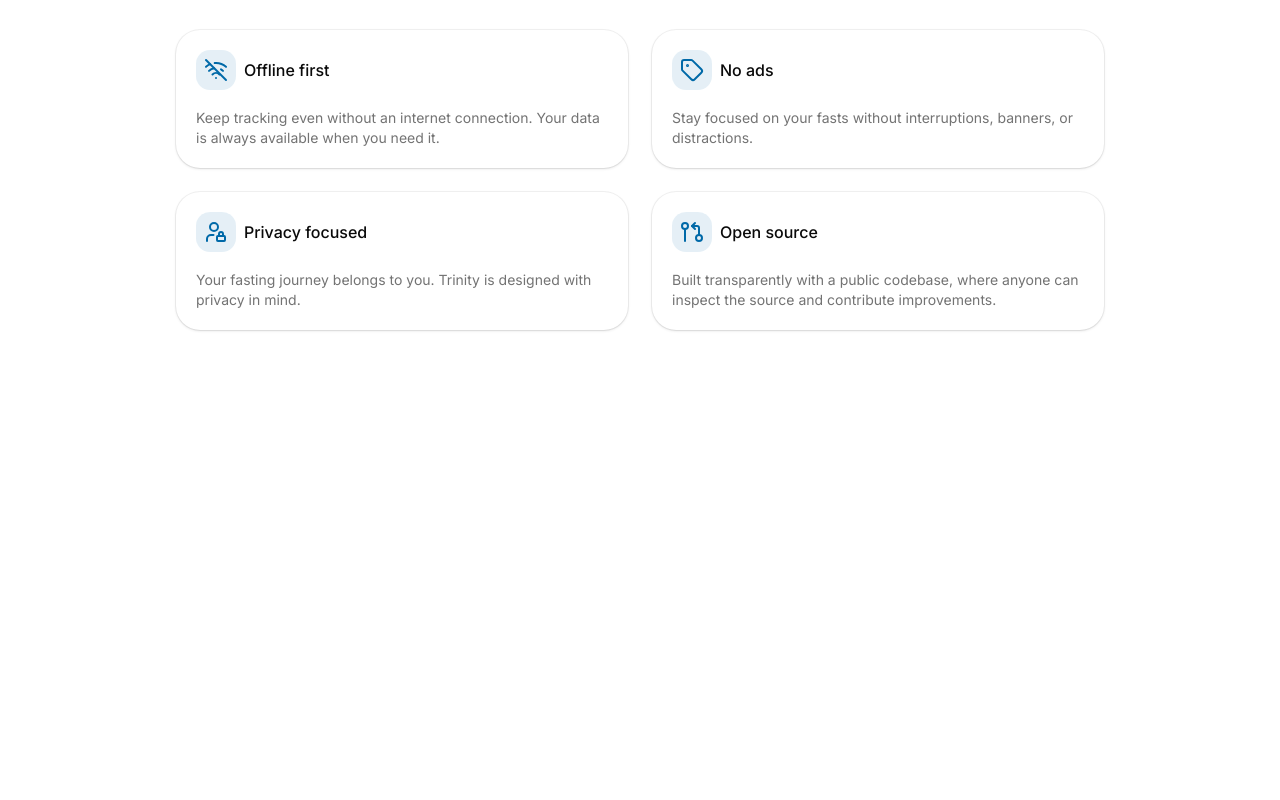
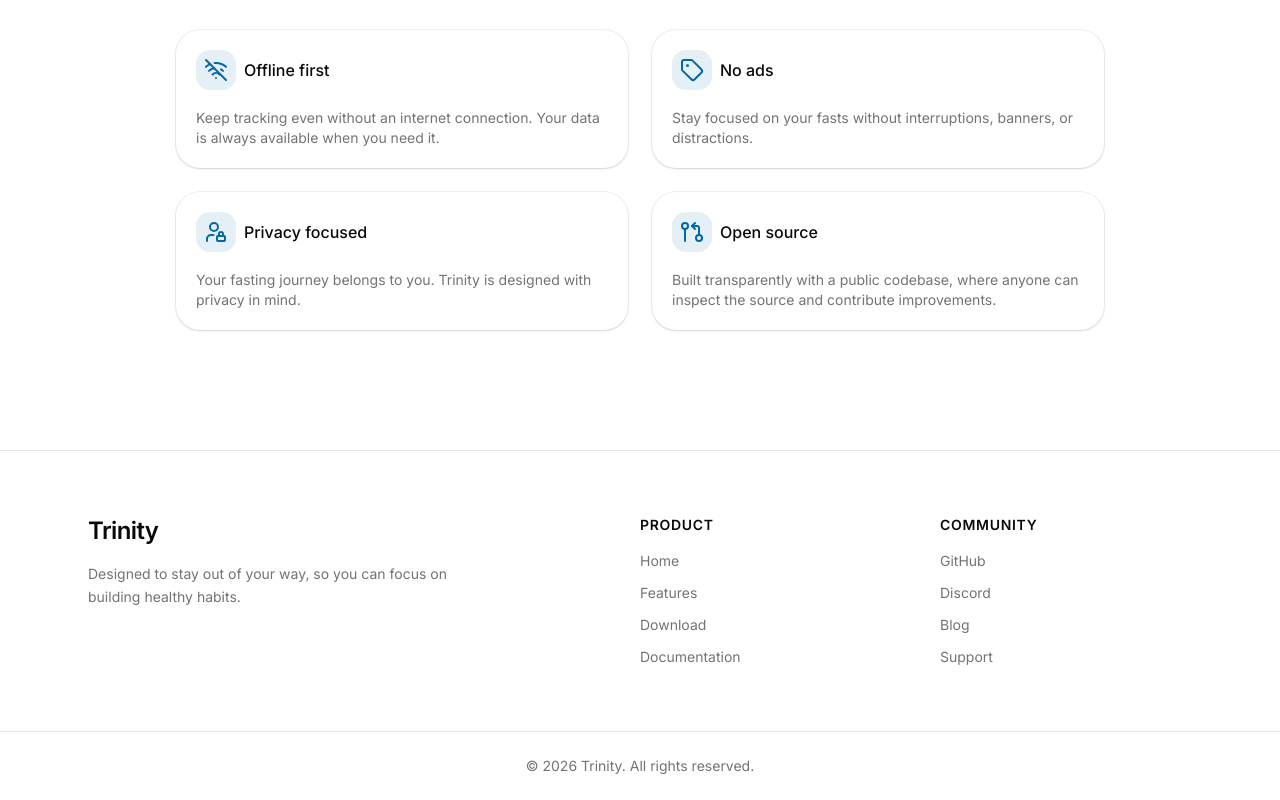
Before and after one commit to shravzzv/trinity, a Next.js app: page / in a window 1280 px wide. Shown: the part 1311-2111 px from the top of the page. Before the commit the page ends 1777 px from the top, so only its background shows below. Built offline with nearby package versions, Linux system fonts and the light colour scheme.

Commit message:
feat: add site footer

```diff
--- a/app/(site)/layout.tsx
+++ b/app/(site)/layout.tsx
@@ -1,3 +1,4 @@
+import SiteFooter from '@/components/site-footer'
 import SiteNavbar from '@/components/site-navbar'
 
 export default function Layout({
@@ -9,6 +10,7 @@ export default function Layout({
     <>
       <SiteNavbar />
       <main className='p-6'>{children}</main>
+      <SiteFooter />
     </>
   )
 }
--- a/app/(site)/page.tsx
+++ b/app/(site)/page.tsx
@@ -143,7 +143,7 @@ export default function Page() {
         </div>
       </motion.div>
 
-      <section className='mx-auto w-full max-w-6xl space-y-12 px-6 py-20 md:p-28'>
+      <section className='mx-auto w-full max-w-6xl space-y-12 px-6 py-20 pb-0 md:p-28 md:pb-0'>
         <motion.h2
           initial={{
             opacity: 0,
--- /dev/null
+++ b/components/site-footer.tsx
@@ -0,0 +1,105 @@
+import Link from 'next/link'
+
+import { DISCORD_INVITE, GITHUB_REPOSITORY_LINK } from '@/constants/links'
+import { Separator } from './ui/separator'
+
+export default function SiteFooter() {
+  return (
+    <footer className='mt-24'>
+      <Separator />
+
+      <div className='mx-auto grid w-full max-w-6xl gap-12 px-6 py-16 md:grid-cols-[2fr_1fr_1fr]'>
+        <div className='space-y-4'>
+          <h2 className='text-2xl font-semibold tracking-tight'>Trinity</h2>
+
+          <p className='text-muted-foreground max-w-sm text-sm leading-relaxed'>
+            Designed to stay out of your way, so you can focus on building
+            healthy habits.
+          </p>
+        </div>
+
+        <div className='space-y-4'>
+          <h3 className='text-sm font-semibold tracking-wider uppercase'>
+            Product
+          </h3>
+
+          <nav className='flex flex-col gap-3 text-sm'>
+            <Link
+              href='/'
+              className='text-muted-foreground hover:text-foreground transition-colors'
+            >
+              Home
+            </Link>
+
+            <Link
+              href='/features'
+              className='text-muted-foreground hover:text-foreground transition-colors'
+            >
+              Features
+            </Link>
+
+            <Link
+              href='/download'
+              className='text-muted-foreground hover:text-foreground transition-colors'
+            >
+              Download
+            </Link>
+
+            <Link
+              href='/docs'
+              className='text-muted-foreground hover:text-foreground transition-colors'
+            >
+              Documentation
+            </Link>
+          </nav>
+        </div>
+
+        <div className='space-y-4'>
+          <h3 className='text-sm font-semibold tracking-wider uppercase'>
+            Community
+          </h3>
+
+          <nav className='flex flex-col gap-3 text-sm'>
+            <Link
+              href={GITHUB_REPOSITORY_LINK}
+              target='_blank'
+              rel='noopener noreferrer'
+              className='text-muted-foreground hover:text-foreground transition-colors'
+            >
+              GitHub
+            </Link>
+
+            <Link
+              href={DISCORD_INVITE}
+              target='_blank'
+              rel='noopener noreferrer'
+              className='text-muted-foreground hover:text-foreground transition-colors'
+            >
+              Discord
+            </Link>
+
+            <Link
+              href='/blog'
+              className='text-muted-foreground hover:text-foreground transition-colors'
+            >
+              Blog
+            </Link>
+
+            <Link
+              href='/support'
+              className='text-muted-foreground hover:text-foreground transition-colors'
+            >
+              Support
+            </Link>
+          </nav>
+        </div>
+      </div>
+
+      <Separator />
+
+      <div className='text-muted-foreground py-6 text-center text-sm'>
+        <p>&copy; {new Date().getFullYear()} Trinity. All rights reserved.</p>
+      </div>
+    </footer>
+  )
+}
--- /dev/null
+++ b/constants/links.ts
@@ -0,0 +1,3 @@
+export const DISCORD_INVITE = 'https://discord.gg/UakeUbdwkb'
+
+export const GITHUB_REPOSITORY_LINK = 'https://github.com/shravzzv/trinity'
```
